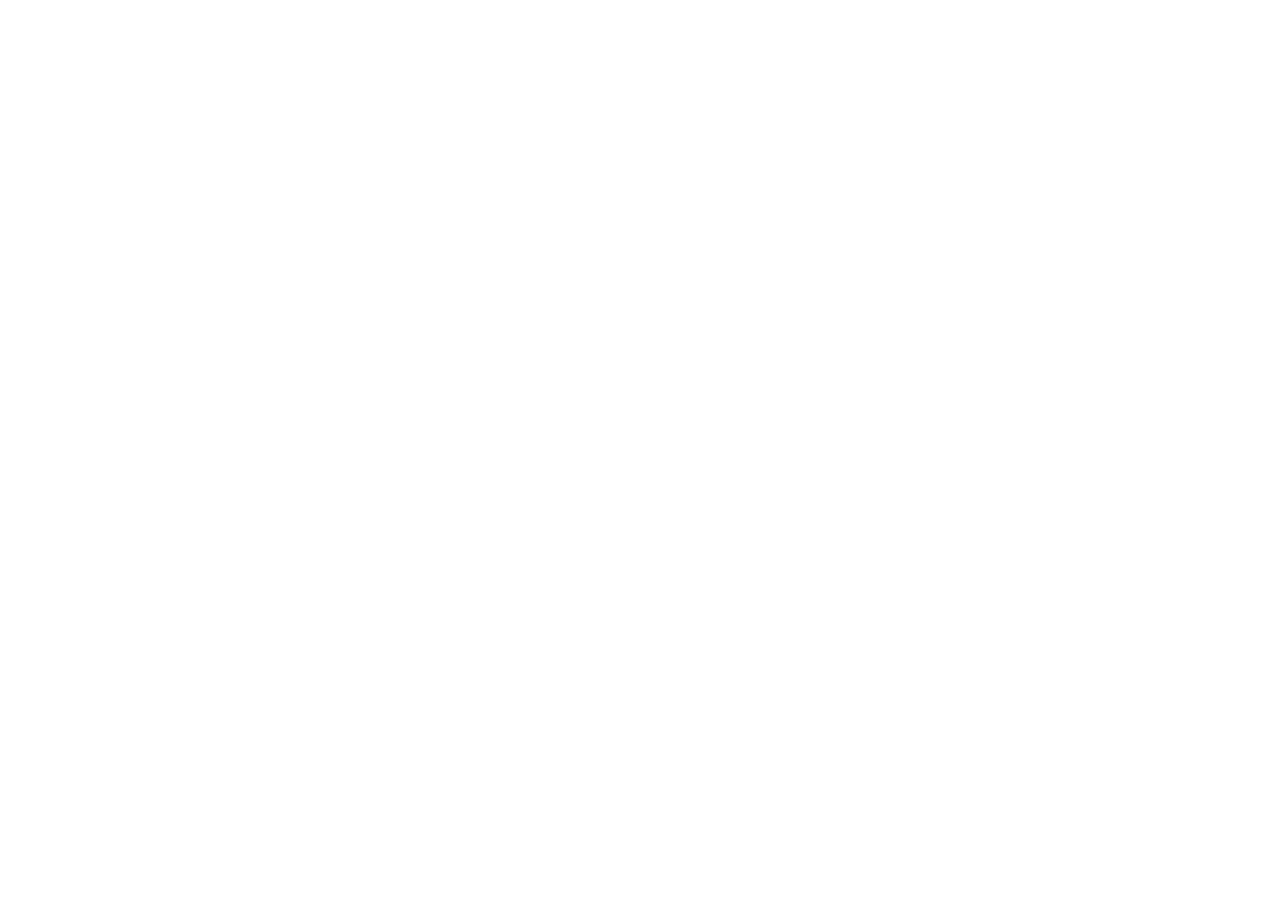
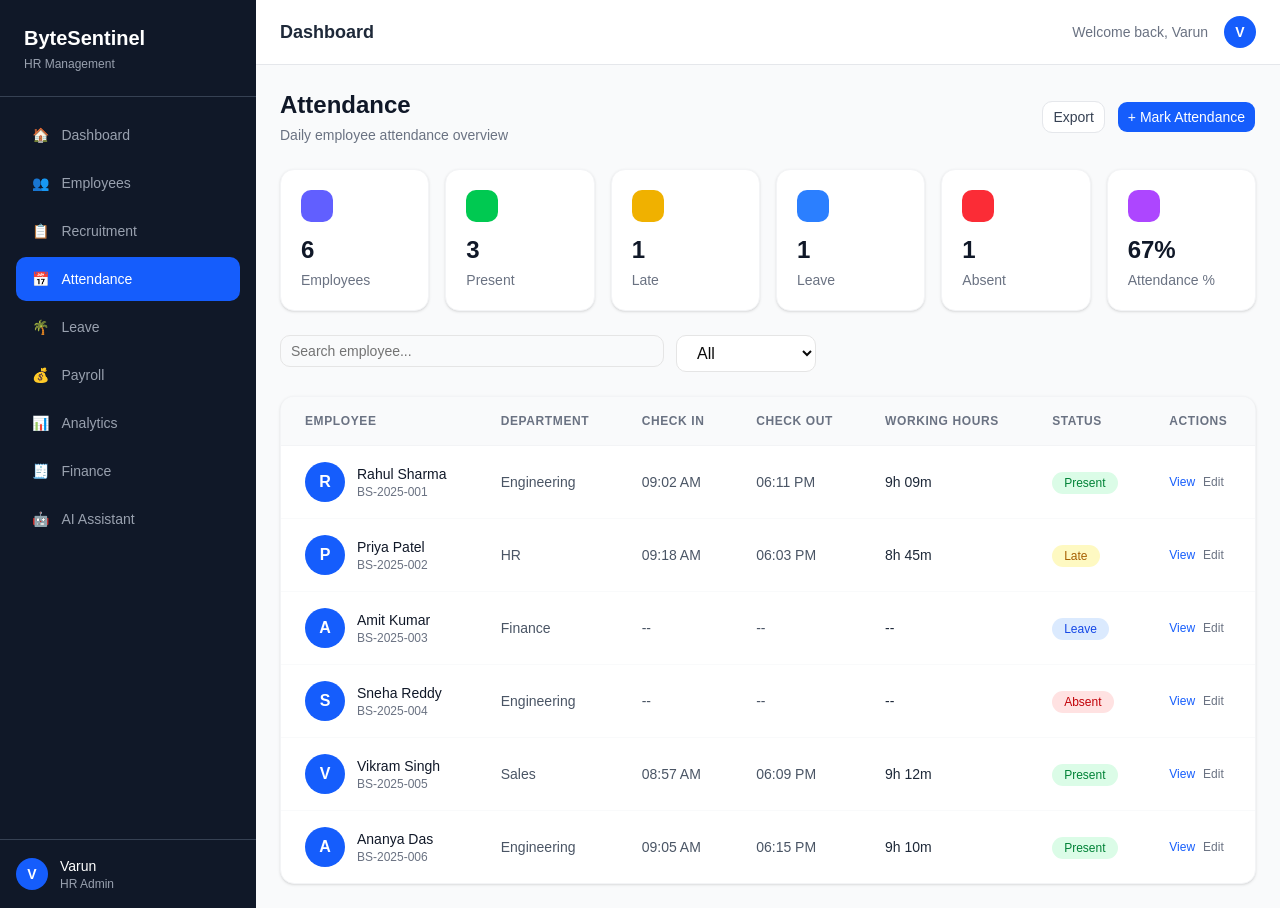
Before and after one commit to Varunteja119/Bytesential-hrms, a React (Vite) app: page /attendance in a window 1280 px wide. Before the commit this address had no page. Before the commit the page ends 800 px from the top, so only its background shows below. Built offline with nearby package versions, Linux system fonts and the light colour scheme.

Commit message:
feat: attendance management interface

```diff
--- a/src/App.tsx
+++ b/src/App.tsx
@@ -1,8 +1,10 @@
 import { Routes, Route, Navigate } from "react-router-dom"
+
 import Login from "./pages/auth/Login"
 import Dashboard from "./pages/dashboard/Dashboard"
 import Employees from "./pages/employees/Employees"
 import Recruitment from "./pages/recruitment/Recruitment"
+import Attendance from "./pages/attendance/Attendance"
 import Leave from "./pages/leave/Leave"
 import Payroll from "./pages/payroll/Payroll"
 import AIChat from "./pages/ai-chat/AIChat"
@@ -15,6 +17,7 @@
       <Route path="/dashboard" element={<Dashboard />} />
       <Route path="/employees" element={<Employees />} />
       <Route path="/recruitment" element={<Recruitment />} />
+      <Route path="/attendance" element={<Attendance />} />
       <Route path="/leave" element={<Leave />} />
       <Route path="/payroll" element={<Payroll />} />
       <Route path="/ai-chat" element={<AIChat />} />
--- a/src/pages/ai-chat/AIChat.tsx
+++ b/src/pages/ai-chat/AIChat.tsx
@@ -30,9 +30,23 @@
 
 function getResponse(input: string): string {
   const key = input.toLowerCase().trim()
-  for (const [q, a] of Object.entries(fakeResponses)) {
-    if (key.includes(q.split(" ")[0]) || key === q) return a
+
+  // Exact match
+  if (fakeResponses[key]) {
+    return fakeResponses[key]
   }
+
+  // Partial match (more reliable than matching just the first word)
+  for (const [question, answer] of Object.entries(fakeResponses)) {
+    if (
+      question.includes(key) ||
+      key.includes(question)
+    ) {
+      return answer
+    }
+  }
+
+  // Default response
   return "I understand your query. Let me check the HR database and get back to you with accurate information. For complex queries, please contact your HR team directly."
 }
 
--- /dev/null
+++ b/src/pages/attendance/Attendance.tsx
@@ -0,0 +1,318 @@
+import DashboardLayout from "@/components/layout/DashboardLayout"
+import { useMemo, useState } from "react"
+import { Input } from "@/components/ui/input"
+import { Button } from "@/components/ui/button"
+
+const attendanceData = [
+  {
+    id: "BS-2025-001",
+    name: "Rahul Sharma",
+    department: "Engineering",
+    checkIn: "09:02 AM",
+    checkOut: "06:11 PM",
+    hours: "9h 09m",
+    status: "Present",
+  },
+  {
+    id: "BS-2025-002",
+    name: "Priya Patel",
+    department: "HR",
+    checkIn: "09:18 AM",
+    checkOut: "06:03 PM",
+    hours: "8h 45m",
+    status: "Late",
+  },
+  {
+    id: "BS-2025-003",
+    name: "Amit Kumar",
+    department: "Finance",
+    checkIn: "--",
+    checkOut: "--",
+    hours: "--",
+    status: "Leave",
+  },
+  {
+    id: "BS-2025-004",
+    name: "Sneha Reddy",
+    department: "Engineering",
+    checkIn: "--",
+    checkOut: "--",
+    hours: "--",
+    status: "Absent",
+  },
+  {
+    id: "BS-2025-005",
+    name: "Vikram Singh",
+    department: "Sales",
+    checkIn: "08:57 AM",
+    checkOut: "06:09 PM",
+    hours: "9h 12m",
+    status: "Present",
+  },
+  {
+    id: "BS-2025-006",
+    name: "Ananya Das",
+    department: "Engineering",
+    checkIn: "09:05 AM",
+    checkOut: "06:15 PM",
+    hours: "9h 10m",
+    status: "Present",
+  },
+]
+
+function StatusBadge({ status }: { status: string }) {
+  const styles: Record<string, string> = {
+    Present: "bg-green-100 text-green-700",
+    Late: "bg-yellow-100 text-yellow-700",
+    Leave: "bg-blue-100 text-blue-700",
+    Absent: "bg-red-100 text-red-700",
+  }
+
+  return (
+    <span
+      className={`px-3 py-1 rounded-full text-xs font-medium ${
+        styles[status]
+      }`}
+    >
+      {status}
+    </span>
+  )
+}
+
+export default function Attendance() {
+  const [search, setSearch] = useState("")
+  const [department, setDepartment] = useState("All")
+
+  const filtered = useMemo(() => {
+    return attendanceData.filter((emp) => {
+      const searchMatch =
+        emp.name.toLowerCase().includes(search.toLowerCase()) ||
+        emp.department.toLowerCase().includes(search.toLowerCase())
+
+      const deptMatch =
+        department === "All" || emp.department === department
+
+      return searchMatch && deptMatch
+    })
+  }, [search, department])
+
+  const stats = {
+    total: attendanceData.length,
+    present: attendanceData.filter((e) => e.status === "Present").length,
+    late: attendanceData.filter((e) => e.status === "Late").length,
+    leave: attendanceData.filter((e) => e.status === "Leave").length,
+    absent: attendanceData.filter((e) => e.status === "Absent").length,
+  }
+
+  const attendanceRate = Math.round(
+    ((stats.present + stats.late) / stats.total) * 100
+  )
+
+  return (
+    <DashboardLayout>
+      <div className="space-y-6">
+
+        <div className="flex items-center justify-between">
+          <div>
+            <h1 className="text-2xl font-bold text-gray-900">
+              Attendance
+            </h1>
+
+            <p className="text-sm text-gray-500 mt-1">
+              Daily employee attendance overview
+            </p>
+          </div>
+
+          <div className="flex gap-3">
+            <Button className="bg-white border border-gray-200 text-gray-700 hover:bg-gray-50">
+              Export
+            </Button>
+
+            <Button className="bg-blue-600 hover:bg-blue-700 text-white">
+              + Mark Attendance
+            </Button>
+          </div>
+        </div>
+
+        <div className="grid grid-cols-6 gap-4">
+
+          {[
+            {
+              label: "Employees",
+              value: stats.total,
+              color: "bg-indigo-500",
+            },
+            {
+              label: "Present",
+              value: stats.present,
+              color: "bg-green-500",
+            },
+            {
+              label: "Late",
+              value: stats.late,
+              color: "bg-yellow-500",
+            },
+            {
+              label: "Leave",
+              value: stats.leave,
+              color: "bg-blue-500",
+            },
+            {
+              label: "Absent",
+              value: stats.absent,
+              color: "bg-red-500",
+            },
+            {
+              label: "Attendance %",
+              value: `${attendanceRate}%`,
+              color: "bg-purple-500",
+            },
+          ].map((card) => (
+            <div
+              key={card.label}
+              className="bg-white rounded-xl border border-gray-100 shadow-sm p-5"
+            >
+              <div
+                className={`w-8 h-8 rounded-lg ${card.color} mb-3`}
+              />
+
+              <p className="text-2xl font-bold text-gray-900">
+                {card.value}
+              </p>
+
+              <p className="text-sm text-gray-500 mt-1">
+                {card.label}
+              </p>
+            </div>
+          ))}
+
+        </div>
+
+        <div className="flex gap-3">
+
+          <Input
+            placeholder="Search employee..."
+            value={search}
+            onChange={(e) => setSearch(e.target.value)}
+            className="max-w-sm"
+          />
+
+          <select
+            value={department}
+            onChange={(e) => setDepartment(e.target.value)}
+            className="border rounded-lg px-4 py-2 bg-white"
+          >
+            <option>All</option>
+            <option>Engineering</option>
+            <option>HR</option>
+            <option>Finance</option>
+            <option>Sales</option>
+          </select>
+
+        </div>
+                {/* Attendance Table */}
+        <div className="bg-white rounded-xl shadow-sm border border-gray-100 overflow-hidden">
+          <table className="w-full">
+            <thead>
+              <tr className="bg-gray-50 border-b border-gray-100">
+                <th className="text-left px-6 py-4 text-xs font-semibold text-gray-500 uppercase tracking-wider">
+                  Employee
+                </th>
+
+                <th className="text-left px-6 py-4 text-xs font-semibold text-gray-500 uppercase tracking-wider">
+                  Department
+                </th>
+
+                <th className="text-left px-6 py-4 text-xs font-semibold text-gray-500 uppercase tracking-wider">
+                  Check In
+                </th>
+
+                <th className="text-left px-6 py-4 text-xs font-semibold text-gray-500 uppercase tracking-wider">
+                  Check Out
+                </th>
+
+                <th className="text-left px-6 py-4 text-xs font-semibold text-gray-500 uppercase tracking-wider">
+                  Working Hours
+                </th>
+
+                <th className="text-left px-6 py-4 text-xs font-semibold text-gray-500 uppercase tracking-wider">
+                  Status
+                </th>
+
+                <th className="text-left px-6 py-4 text-xs font-semibold text-gray-500 uppercase tracking-wider">
+                  Actions
+                </th>
+              </tr>
+            </thead>
+
+            <tbody className="divide-y divide-gray-50">
+              {filtered.map((emp) => (
+                <tr
+                  key={emp.id}
+                  className="hover:bg-gray-50 transition-colors"
+                >
+                  <td className="px-6 py-4">
+                    <div className="flex items-center gap-3">
+                      <div className="w-10 h-10 rounded-full bg-blue-600 flex items-center justify-center text-white font-bold">
+                        {emp.name.charAt(0)}
+                      </div>
+
+                      <div>
+                        <p className="text-sm font-medium text-gray-900">
+                          {emp.name}
+                        </p>
+
+                        <p className="text-xs text-gray-500">
+                          {emp.id}
+                        </p>
+                      </div>
+                    </div>
+                  </td>
+
+                  <td className="px-6 py-4 text-sm text-gray-600">
+                    {emp.department}
+                  </td>
+
+                  <td className="px-6 py-4 text-sm text-gray-600">
+                    {emp.checkIn}
+                  </td>
+
+                  <td className="px-6 py-4 text-sm text-gray-600">
+                    {emp.checkOut}
+                  </td>
+
+                  <td className="px-6 py-4 text-sm font-medium text-gray-800">
+                    {emp.hours}
+                  </td>
+
+                  <td className="px-6 py-4">
+                    <StatusBadge status={emp.status} />
+                  </td>
+
+                  <td className="px-6 py-4">
+                    <div className="flex gap-2">
+                      <button className="text-xs text-blue-600 hover:underline">
+                        View
+                      </button>
+
+                      <button className="text-xs text-gray-500 hover:underline">
+                        Edit
+                      </button>
+                    </div>
+                  </td>
+                </tr>
+              ))}
+            </tbody>
+          </table>
+
+          {filtered.length === 0 && (
+            <div className="py-12 text-center text-gray-400">
+              No employees found
+            </div>
+          )}
+        </div>
+
+      </div>
+    </DashboardLayout>
+  )
+}
```
